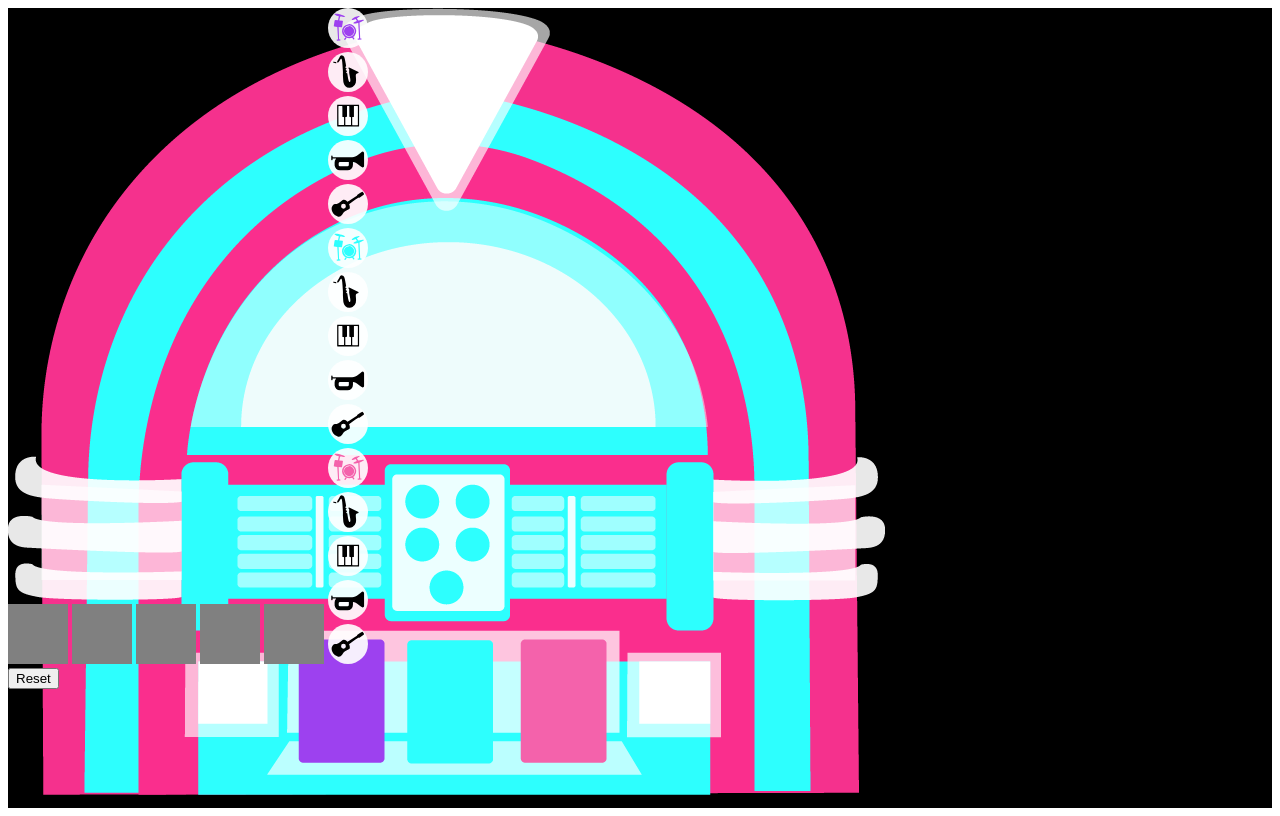
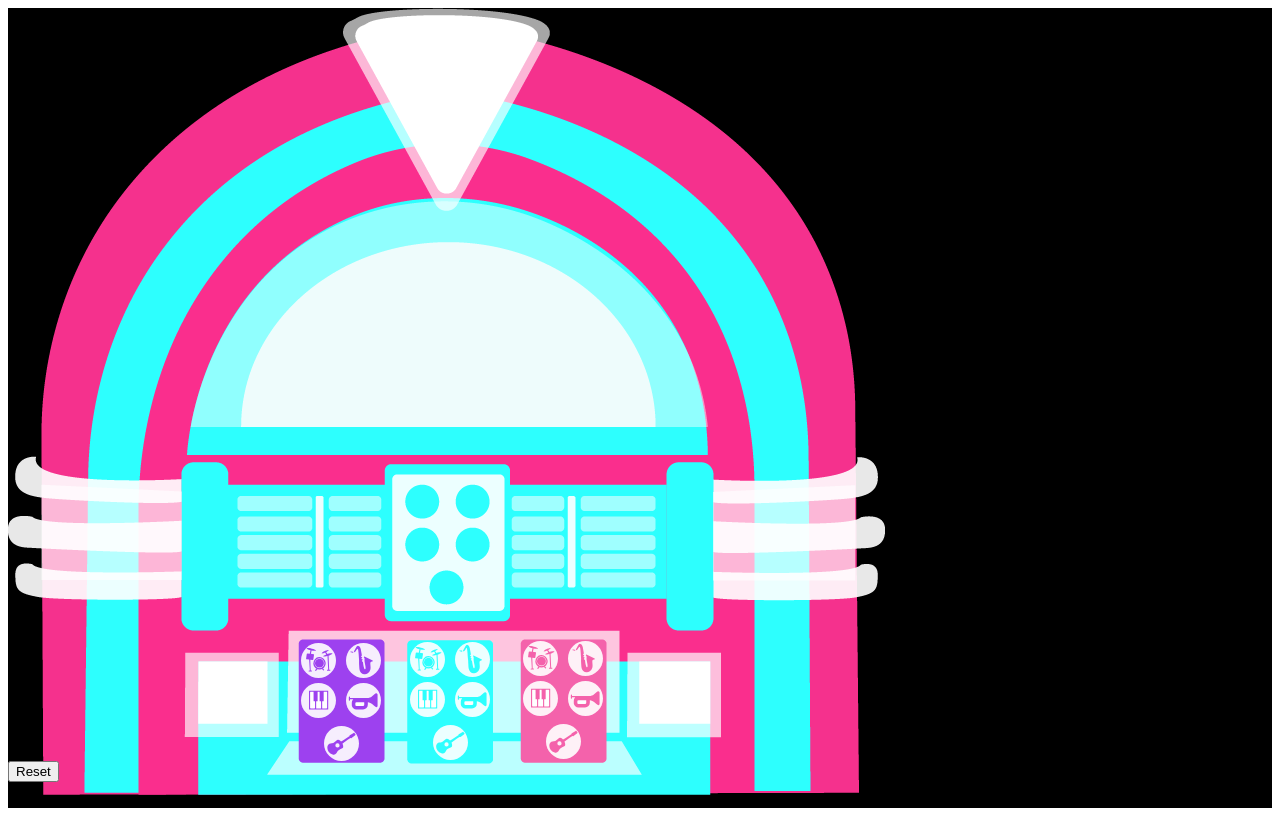
Before and after one commit to msettimi13/settimi_kingma_musicMixer, a plain HTML site: page index.html in a window 1280 px wide. Drawn offline with Linux system fonts and the light colour scheme.

Commit message:
adding css

```diff
--- a/css/main.css
+++ b/css/main.css
@@ -24,52 +24,143 @@ button{
 }
 
 .purple{
-
+  display: flex;
+  justify-content: space-between;
+  flex-direction: row;
+  flex-wrap: wrap;
+  width: 80px;
+  height: 120px;
+  margin-top: 30px;
+  margin-left: 293px;
+}
+.blue{
+  display: flex;
+  justify-content: space-between;
+  flex-direction: row;
+  flex-wrap: wrap;
+  width: 80px;
+  height: 120px;
+  margin-left: 402px;
+  margin-top: -121px;
+}
+.pink{
+  display: flex;
+  justify-content: space-between;
+  flex-direction: row;
+  flex-wrap: wrap;
+  width: 80px;
+  height: 120px;
+  margin-left: 515px;
+  margin-top: -121px;
 }
 .pDrums{
-
+  height: 35px;
+  width: 35px;
 }
 
-.sax{
-
+.pSax{
+  height: 35px;
+  width: 35px;
 }
 
-.keys{
-
+.pKeys{
+  height: 35px;
+  width: 35px;
 }
 
-.trump{
-
+.pTrump{
+  height: 35px;
+  width: 35px;
 }
 
-.guitar{
+.pGuitar{
+  height: 35px;
+  width: 35px;
+  margin: auto;
+}
+.bDrums{
+  height: 35px;
+  width: 35px;
+}
 
+.bSax{
+  height: 35px;
+  width: 35px;
+}
+
+.bKeys{
+  height: 35px;
+  width: 35px;
+}
+
+.bTrump{
+  height: 35px;
+  width: 35px;
+}
+
+.bGuitar{
+  height: 35px;
+  width: 35px;
+  margin: auto;
+}
+.pkDrums{
+  height: 35px;
+  width: 35px;
+}
+
+.pkSax{
+  height: 35px;
+  width: 35px;
+}
+
+.pkKeys{
+  height: 35px;
+  width: 35px;
+}
+
+.pkTrump{
+  height: 35px;
+  width: 35px;
+}
+
+.pkGuitar{
+  height: 35px;
+  width: 35px;
+  margin: auto;
 }
 
 .slot{
-  display: inline-block;
-  height: 60px;
-  width: 60px;
-  border: 3px white;
-  background-color: grey;
+  display: flex;
+  justify-content: space-around;
+  flex-direction: row;
+  flex-wrap: wrap;
+  height: 135px;
+  width: 110px;
   position: relative;
+  padding-top: 470px;
+  padding-left: 385px;
 
 }
 
 #slotOne{
-
+    height: 40px;
+    width: 40px;
 }
 #slotTwo{
-
+    height: 40px;
+    width: 40px;
 }
 #slotThree{
-
+    height: 40px;
+    width: 40px;
 }
 #slotFour{
-
+    height: 40px;
+    width: 40px;
 }
 #slotFive{
-
+    height: 40px;
+    width: 40px;
 }
 
 .hold {
--- a/index.html
+++ b/index.html
@@ -14,12 +14,13 @@
 			<img src="images/jukeboxV3.png" alt="jukebox">
 		</div>
 		<!--drop slots-->
-
-		<div class="slot" id="slotOne"></div>
-		<div class="slot" id="slotTwo"></div>
-		<div class="slot" id="slotThree"></div>
-		<div class="slot" id="slotFour"></div>
-		<div class="slot" id="slotFive"></div>
+		<div class="slot">
+			<div  id="slotOne"></div>
+			<div id="slotTwo"></div>
+			<div id="slotThree"></div>
+			<div id="slotFour"></div>
+			<div id="slotFive"></div>
+		</div>
 		<!--buttons-->
 		<div class="button">
 			<!--purple group-->
@@ -27,53 +28,53 @@
 					<div class="pDrums"  data-trackref="jailhouse">
 						<img draggable="true" src="images/p_drum.svg" alt="p_drums">
 					</div>
-					<div class="sax" data-trackref="clock">
-						<img draggable="true" src="images/sax.svg" alt="sax">
+					<div class="pSax" data-trackref="clock">
+						<img draggable="true" src="images/pSax.svg" alt="psax">
 					</div>
-					<div class="keys" data-trackref="jailhouse">
-						<img draggable="true" src="images/keys.svg" alt="keys">
+					<div class="pKeys" data-trackref="jailhouse">
+						<img draggable="true" src="images/pKeys.svg" alt="pkeys">
 					</div>
-					<div class="trump" data-trackref="jailhouse">
-						<img draggable="true" src="images/trump.svg" alt="trump">
+					<div class="pTrump" data-trackref="jailhouse">
+						<img draggable="true" src="images/pTrump.svg" alt="ptrump">
 					</div>
-					<div class="guitar" data-trackref="clock">
-						<img draggable="true" src="images/guitar.svg" alt="guitar">
+					<div class="pGuitar" data-trackref="clock">
+						<img draggable="true" src="images/pGuitar.svg" alt="pguitar">
 					</div>
 			</div>
 			<!--blue group-->
 			<div class="blue">
-					<div class="pDrums"  data-trackref="jailhouse">
-						<img draggable="true" src="images/b_drum.svg" alt="p_drums">
+					<div class="bDrums"  data-trackref="jailhouse">
+						<img draggable="true" src="images/b_drum.svg" alt="b_drums">
 					</div>
-					<div class="sax" data-trackref="clock">
-						<img draggable="true" src="images/sax.svg" alt="sax">
+					<div class="bSax" data-trackref="clock">
+						<img draggable="true" src="images/bSax.svg" alt="bsax">
 					</div>
-					<div class="keys" data-trackref="jailhouse">
-						<img draggable="true" src="images/keys.svg" alt="keys">
+					<div class="bKeys" data-trackref="jailhouse">
+						<img draggable="true" src="images/bKeys.svg" alt="bkeys">
 					</div>
-					<div class="trump" data-trackref="jailhouse">
-						<img draggable="true" src="images/trump.svg" alt="trump">
+					<div class="bTrump" data-trackref="jailhouse">
+						<img draggable="true" src="images/bTrump.svg" alt="btrump">
 					</div>
-					<div class="guitar" data-trackref="clock">
-						<img draggable="true" src="images/guitar.svg" alt="guitar">
+					<div class="bGuitar" data-trackref="clock">
+						<img draggable="true" src="images/bGuitar.svg" alt="bguitar">
 					</div>
 			</div>
 			<!--pink group-->
 			<div class="pink">
-					<div class="pDrums"  data-trackref="jailhouse">
-						<img draggable="true" src="images/pk_drum.svg" alt="p_drums">
+					<div class="pkDrums"  data-trackref="jailhouse">
+						<img draggable="true" src="images/pk_drum.svg" alt="pk_drums">
 					</div>
-					<div class="sax" data-trackref="clock">
-						<img draggable="true" src="images/sax.svg" alt="sax">
+					<div class="pkSax" data-trackref="clock">
+						<img draggable="true" src="images/pkSax.svg" alt="pksax">
 					</div>
-					<div class="keys" data-trackref="jailhouse">
-						<img draggable="true" src="images/keys.svg" alt="keys">
+					<div class="pkKeys" data-trackref="jailhouse">
+						<img draggable="true" src="images/pkKeys.svg" alt="pkkeys">
 					</div>
-					<div class="trump" data-trackref="jailhouse">
-						<img draggable="true" src="images/trump.svg" alt="trump">
+					<div class="pkTrump" data-trackref="jailhouse">
+						<img draggable="true" src="images/pkTrump.svg" alt="pktrump">
 					</div>
-					<div class="guitar" data-trackref="clock">
-						<img draggable="true" src="images/guitar.svg" alt="guitar">
+					<div class="pkGuitar" data-trackref="clock">
+						<img draggable="true" src="images/pkGuitar.svg" alt="pkguitar">
 					</div>
 			</div>
 		</div>
--- a/js/main.js
+++ b/js/main.js
@@ -1,10 +1,20 @@
 (() => {
 
 const pDrums = document.querySelector('.pDrums'),
-saxButton = document.querySelector('.sax'),
-keysButton = document.querySelector('.keys'),
-trumpButton = document.querySelector('.trump'),
-guitarButton = document.querySelector('.guitar'),
+pSax = document.querySelector('.pSax'),
+pKeys = document.querySelector('.pKeys'),
+pTrump = document.querySelector('.pTrump'),
+pGuitar = document.querySelector('.pGuitar'),
+bDrums = document.querySelector('.bDrums'),
+bSax = document.querySelector('.bSax'),
+bKeys = document.querySelector('.bKeys'),
+bTrump = document.querySelector('.bTrump'),
+bGuitar = document.querySelector('.bGuitar'),
+pkDrums = document.querySelector('.pkDrums'),
+pkSax = document.querySelector('.pkSax'),
+pkKeys = document.querySelector('.pkKeys'),
+pkTrump = document.querySelector('.pkTrump'),
+pkGuitar = document.querySelector('.pkGuitar'),
 slots = document.querySelectorAll('.slot'),
 button = document.querySelectorAll('.button');
 
@@ -68,16 +78,48 @@ slots.forEach(slot => slot.addEventListener('drop', dragDrop));
 pDrums.addEventListener('dragstart', dragStart);
 pDrums.addEventListener('dragend', play);
 pDrums.addEventListener('dragend', dragEnd);
-saxButton.addEventListener('dragstart', dragStart);
-saxButton.addEventListener('dragend', dragEnd);
-saxButton.addEventListener('dragend', play);
-keysButton.addEventListener('dragstart', dragStart);
-keysButton.addEventListener('dragend', dragEnd);
-keysButton.addEventListener('dragend', play);
-trumpButton.addEventListener('dragstart', dragStart);
-trumpButton.addEventListener('dragend', dragEnd);
-trumpButton.addEventListener('dragend', play);
-guitarButton.addEventListener('dragstart', dragStart);
-guitarButton.addEventListener('dragend', dragEnd);
-guitarButton.addEventListener('dragend', play);
+pSax.addEventListener('dragstart', dragStart);
+pSax.addEventListener('dragend', dragEnd);
+pSax.addEventListener('dragend', play);
+pKeys.addEventListener('dragstart', dragStart);
+pKeys.addEventListener('dragend', dragEnd);
+pKeys.addEventListener('dragend', play);
+pTrump.addEventListener('dragstart', dragStart);
+pTrump.addEventListener('dragend', dragEnd);
+pTrump.addEventListener('dragend', play);
+pGuitar.addEventListener('dragstart', dragStart);
+pGuitar.addEventListener('dragend', dragEnd);
+pGuitar.addEventListener('dragend', play);
+
+bDrums.addEventListener('dragstart', dragStart);
+bDrums.addEventListener('dragend', play);
+bDrums.addEventListener('dragend', dragEnd);
+bSax.addEventListener('dragstart', dragStart);
+bSax.addEventListener('dragend', dragEnd);
+bSax.addEventListener('dragend', play);
+bKeys.addEventListener('dragstart', dragStart);
+bKeys.addEventListener('dragend', dragEnd);
+bKeys.addEventListener('dragend', play);
+bTrump.addEventListener('dragstart', dragStart);
+bTrump.addEventListener('dragend', dragEnd);
+bTrump.addEventListener('dragend', play);
+bGuitar.addEventListener('dragstart', dragStart);
+bGuitar.addEventListener('dragend', dragEnd);
+bGuitar.addEventListener('dragend', play);
+
+pkDrums.addEventListener('dragstart', dragStart);
+pkDrums.addEventListener('dragend', play);
+pkDrums.addEventListener('dragend', dragEnd);
+pkSax.addEventListener('dragstart', dragStart);
+pkSax.addEventListener('dragend', dragEnd);
+pkSax.addEventListener('dragend', play);
+pkKeys.addEventListener('dragstart', dragStart);
+pkKeys.addEventListener('dragend', dragEnd);
+pkKeys.addEventListener('dragend', play);
+pkTrump.addEventListener('dragstart', dragStart);
+pkTrump.addEventListener('dragend', dragEnd);
+pkTrump.addEventListener('dragend', play);
+pkGuitar.addEventListener('dragstart', dragStart);
+pkGuitar.addEventListener('dragend', dragEnd);
+pkGuitar.addEventListener('dragend', play);
 })();
```
Also changed, not shown: images/bGuitar.svg (added), images/bKeys.svg (added), images/bSax.svg (added), images/bTrump.svg (added), images/pGuitar.svg (added), images/pKeys.svg (added), images/pSax.svg (added), images/pTrump.svg (added), images/pkGuitar.svg (added), images/pkKeys.svg (added), images/pkSax.svg (added), images/pkTrump.svg (added).
